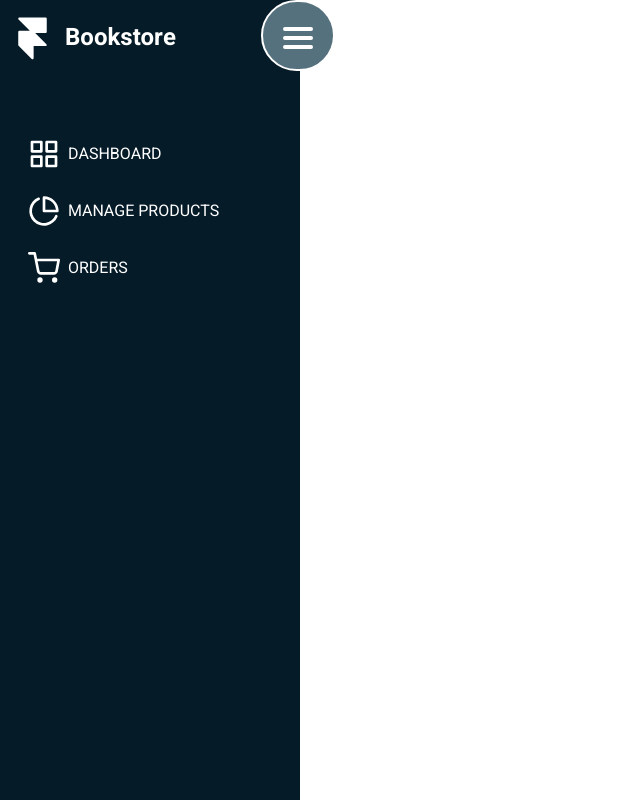
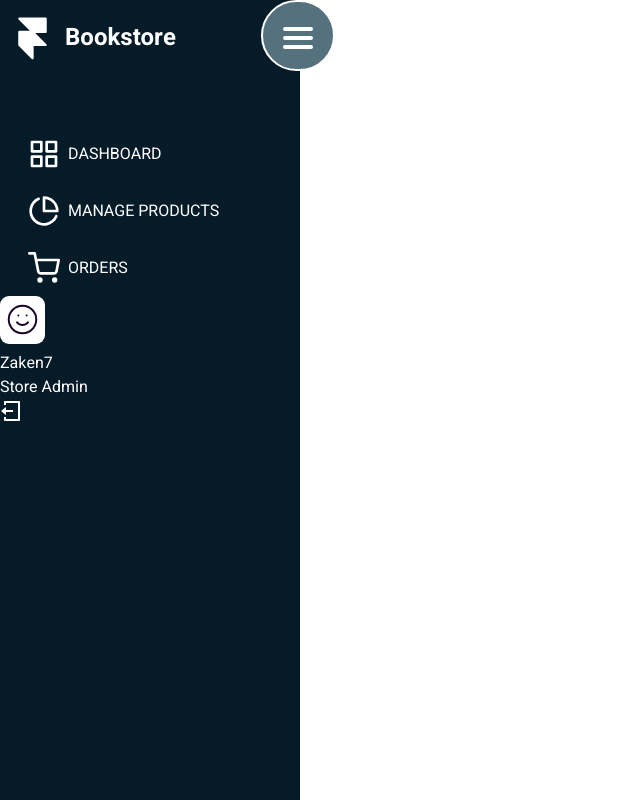
Before and after one commit to joaquimatheus/bookstore, a React (Create React App) app in the folder react-ui/: page / in a window 1280 px wide. Both pictures are taken after a click on the button 83 px from the left and 35 px from the top of the page. Shown: the top 800 px of the page, without its empty margins (0-640 px from the left). Built offline with nearby package versions, Linux system fonts and the light colour scheme.

Commit message:
Created nav-footer with logo user logged and logout

```diff
--- a/react-ui/src/components/SidebarHeader.jsx
+++ b/react-ui/src/components/SidebarHeader.jsx
@@ -53,6 +53,18 @@ export default function SidebarHeader() {
                         )}
                     </div>
                 </div>
+                <div className="nav-footer">
+                    { isExpended && (
+                        <div className="nav-details">
+                            <img src="icons/admin-avatar.svg" alt="adm" />
+                            <div className="nav-footer-info">
+                                <p className="nav-footer-user-name">Zaken7</p>
+                                <p className="nav-footer-user-position">Store Admin</p>
+                            </div>
+                            <img id="logout" className="logout-icon" src="icons/logout.svg" alt="" />
+                        </div>
+                    )}
+                </div>
             </nav>
         </header>
     );
```
